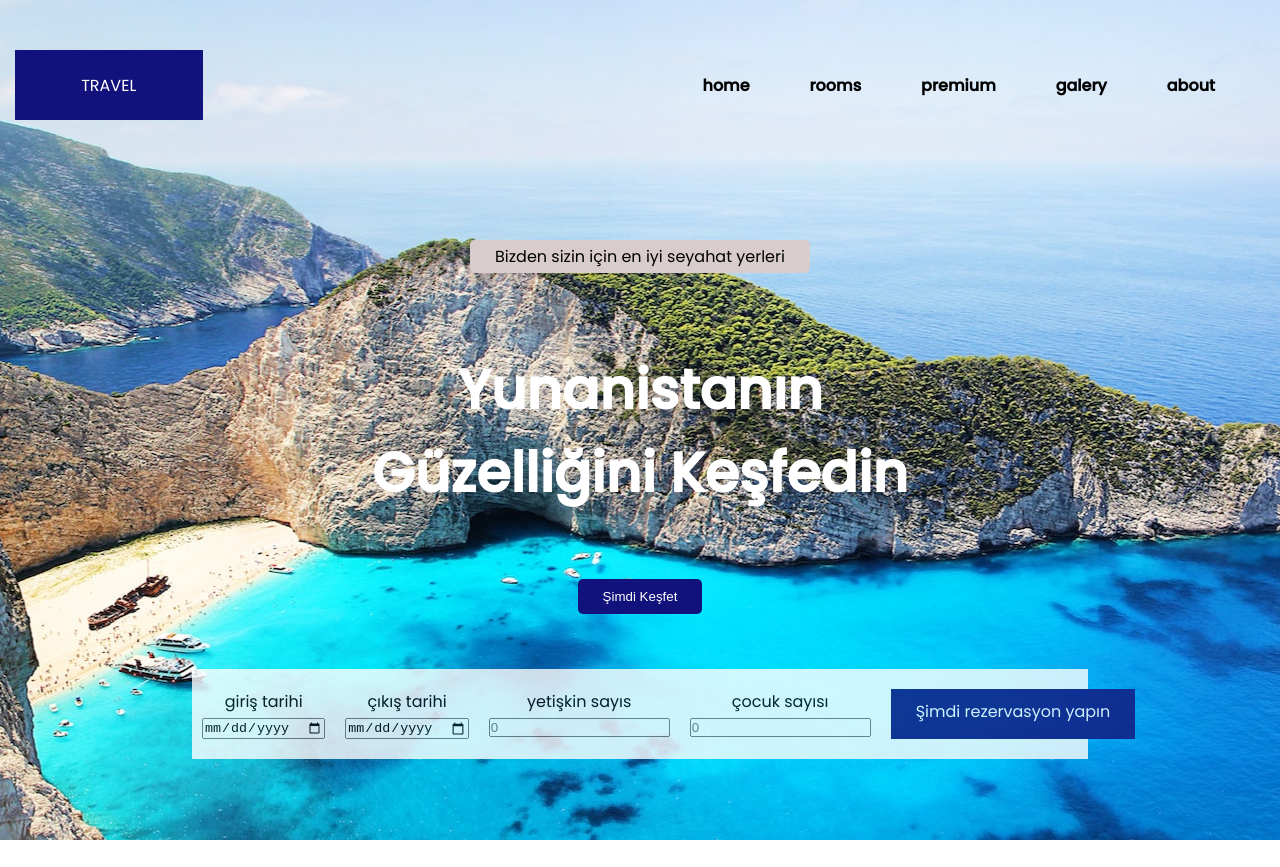
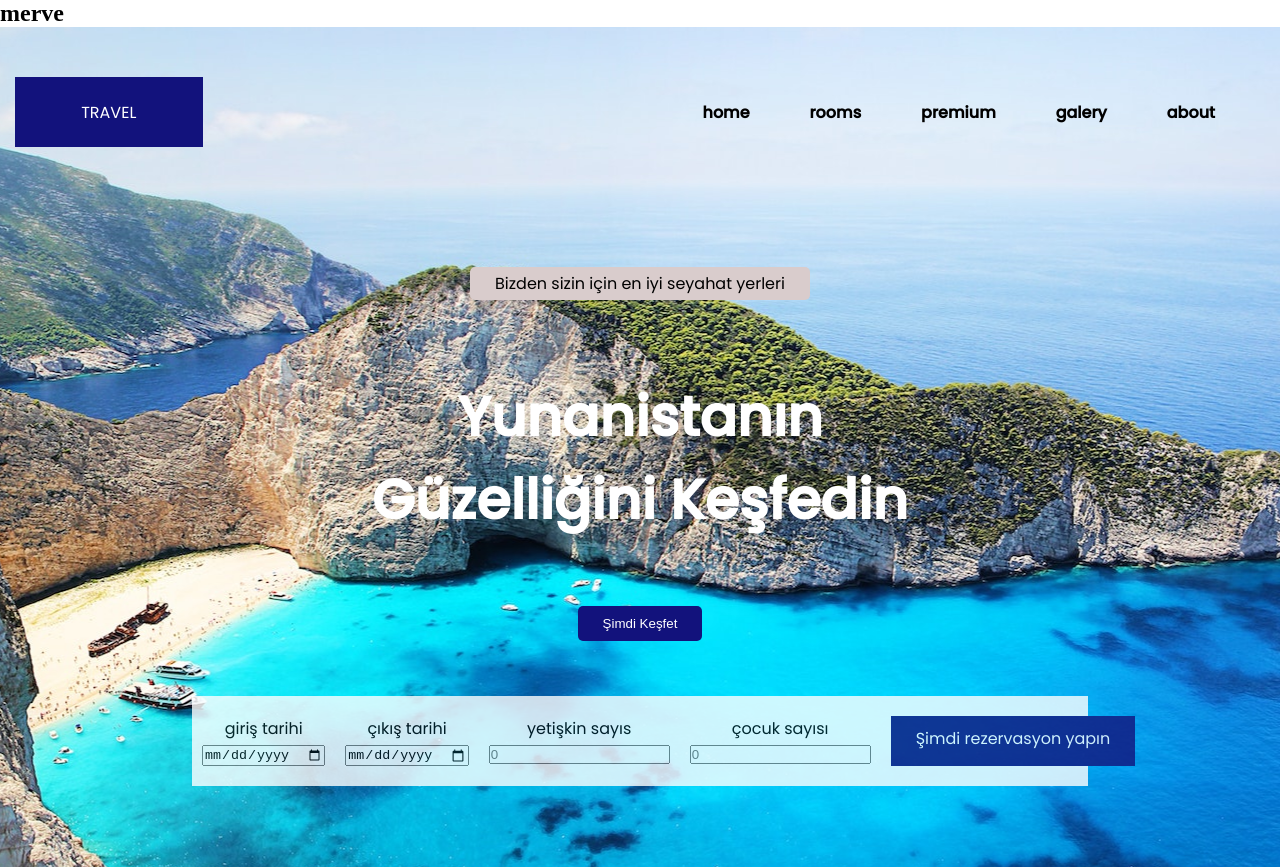
Before and after one commit to sezersengul49/Travel, a plain HTML site: page index.html in a window 1280 px wide. Shown: the top 867 px of the page. Drawn offline with Linux system fonts and the light colour scheme; a web font is replaced by a local one.

Commit message:
Update index.html

```diff
--- a/index.html
+++ b/index.html
@@ -12,7 +12,7 @@
     <html>
 
 
-
+ <h2>merve</h2>
 
     <section class="banner">
         <header>
```
